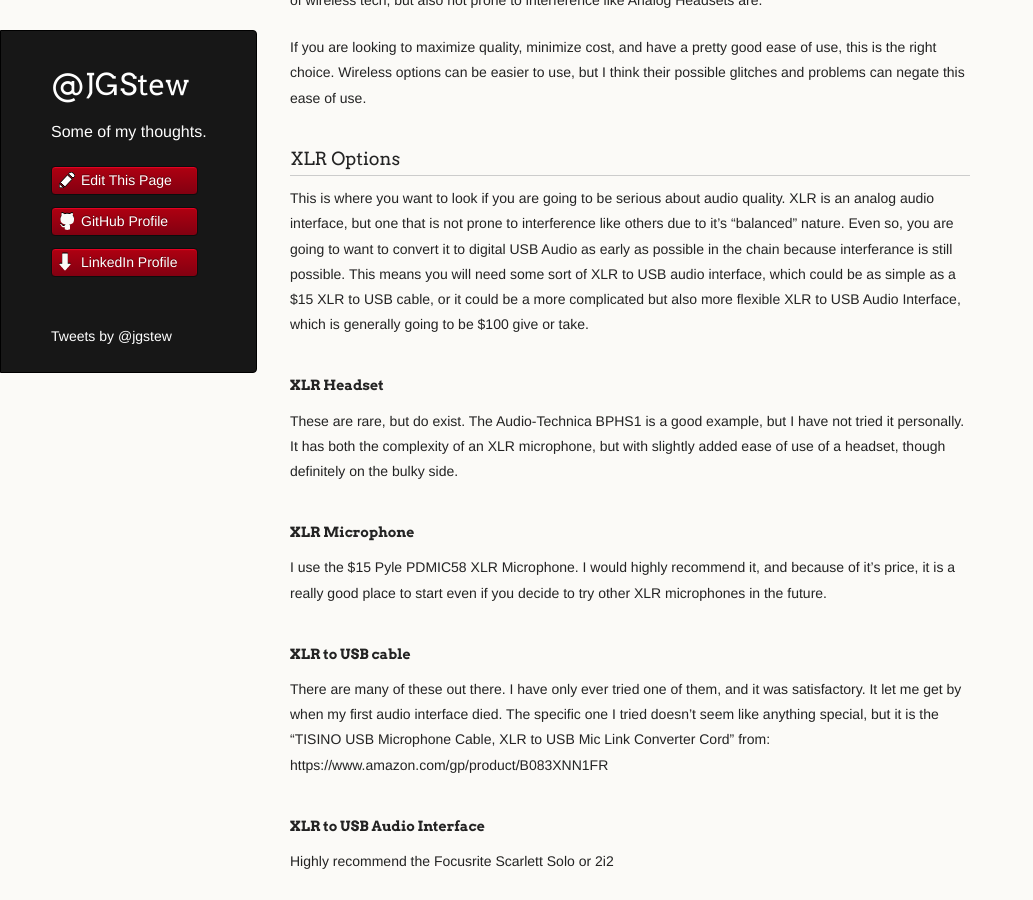
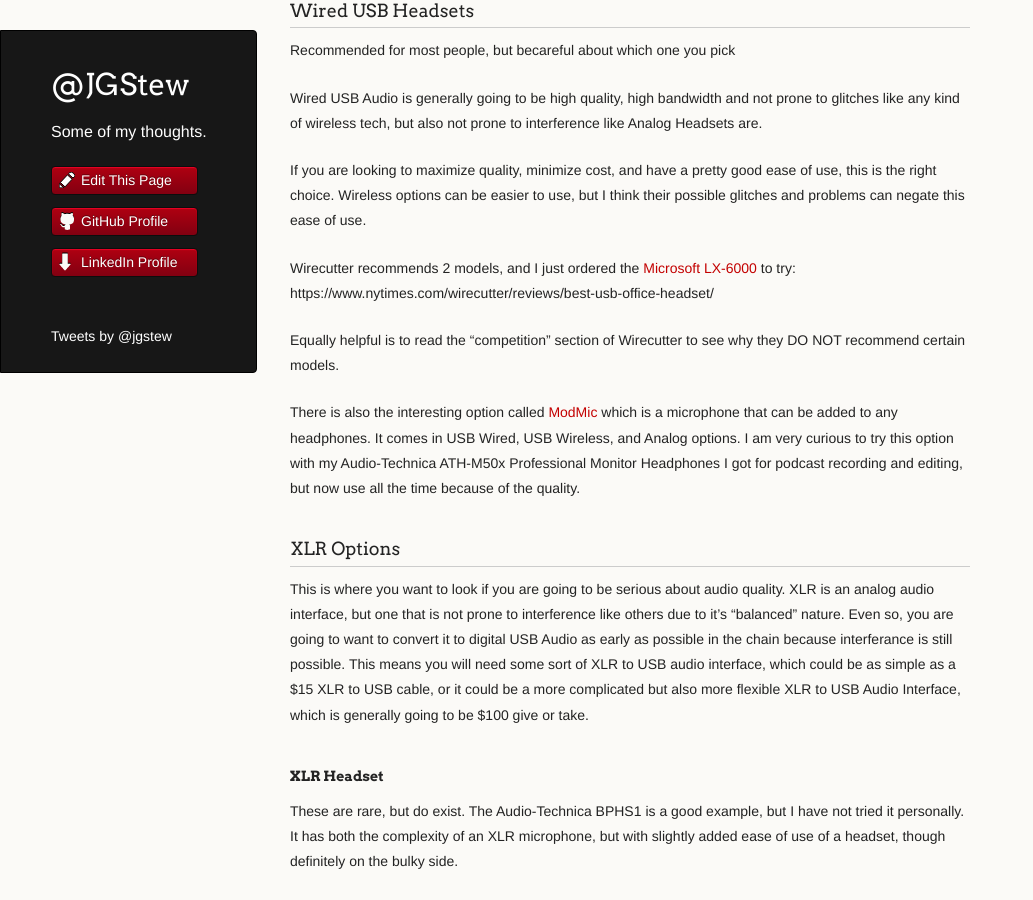
Before and after one commit to jgstew/jgstew.github.io, a Jekyll site: the page built from _posts/2020-10-06-Audio-Gear-For-Podcasting,-Gaming,-Collaboration.md, in a window 1280 px wide and 900 px high, scrolled down 1817 px. Shown: the whole window, without its empty margins (0-1033 px from the left). Built offline with Jekyll 4.4.1, drawn with Linux system fonts in a browser that asks for light colours; nearby versions of some CDN libraries; comment, search, counter and statistics services are not loaded; some of the changed text lies outside the part shown.

Commit message:
Update 2020-10-06-Audio-Gear-For-Podcasting,-Gaming,-Collaboration.md

```diff
--- a/_posts/2020-10-06-Audio-Gear-For-Podcasting,-Gaming,-Collaboration.md
+++ b/_posts/2020-10-06-Audio-Gear-For-Podcasting,-Gaming,-Collaboration.md
@@ -14,11 +14,13 @@ All of these recommendations should be valid for Windows, Mac, Linux, or Playsta
 
 ### Bluetooth
 
-Not Recommended
+Not Recommended - Especially on Windows PCs
 
 Usually better than nothing, easy to use, but DO NOT recommend for almost all cases. Bluetooth can be glitchy, and especially when being used for both microphone and headphone in headset mode, the quality is very bad due to compression. This is true even on the top of the line Bose 700 and the Sony WH-1000XM4, both of which I have tried. You can use either of these as wired headphones in combination with another microphone, but over bluetooth, the microphone quailty due to the Bluetooth compression is not great, though in my experience, the Bose 700 or Apple Airpods Pro will give you the best results when you are primarily concerned about microphone quality and how you sound on the other end.
 
 All of the above also assumes you have some of the best quality Bluetooth options available, which are generally $200+, but lower end Bluetooth options are generally much worse.
+
+If you are going to get a bluetooth headset primarily for calls, I have heard good things about the [Sennheiser MB 660](https://www.amazon.com/Sennheiser-MB-660-MS-507093/dp/B01MG5DSPS) but I haven't had a chance to try them myself. One advantage of the Sennheiser MB 660 is that it comes with a dedicated USB wireless adapter which can solve some of the problems with bluetooth on Windows.
 
 
 ### USB Wireless Headset
@@ -53,6 +55,12 @@ Wired USB Audio is generally going to be high quality, high bandwidth and not pr
 
 If you are looking to maximize quality, minimize cost, and have a pretty good ease of use, this is the right choice. Wireless options can be easier to use, but I think their possible glitches and problems can negate this ease of use.
 
+Wirecutter recommends 2 models, and I just ordered the [Microsoft LX-6000](https://www.amazon.com/Microsoft-LifeChat-LX-6000-for-Business/dp/B00465UNYI) to try: https://www.nytimes.com/wirecutter/reviews/best-usb-office-headset/
+
+Equally helpful is to read the "competition" section of Wirecutter to see why they DO NOT recommend certain models.
+
+There is also the interesting option called [ModMic](https://www.amazon.com/dp/B07YN26PBT) which is a microphone that can be added to any headphones. It comes in USB Wired, USB Wireless, and Analog options. I am very curious to try this option with my Audio-Technica ATH-M50x Professional Monitor Headphones I got for podcast recording and editing, but now use all the time because of the quality.
+
 
 ### XLR Options
 
```
